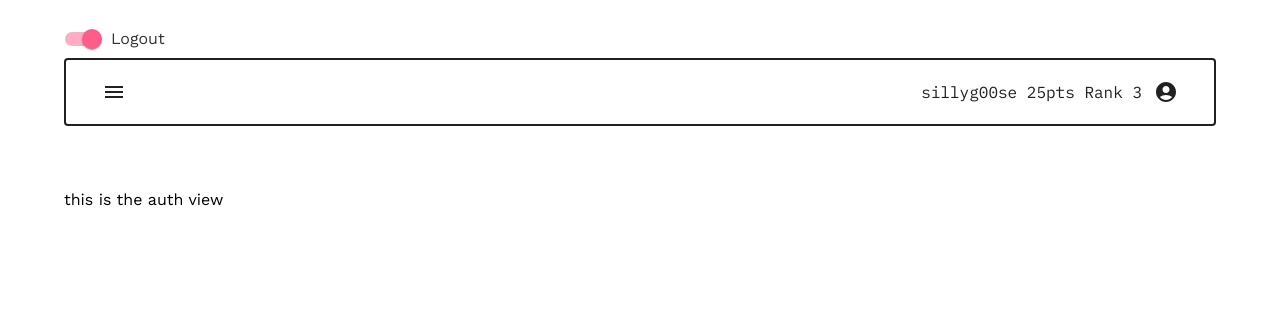
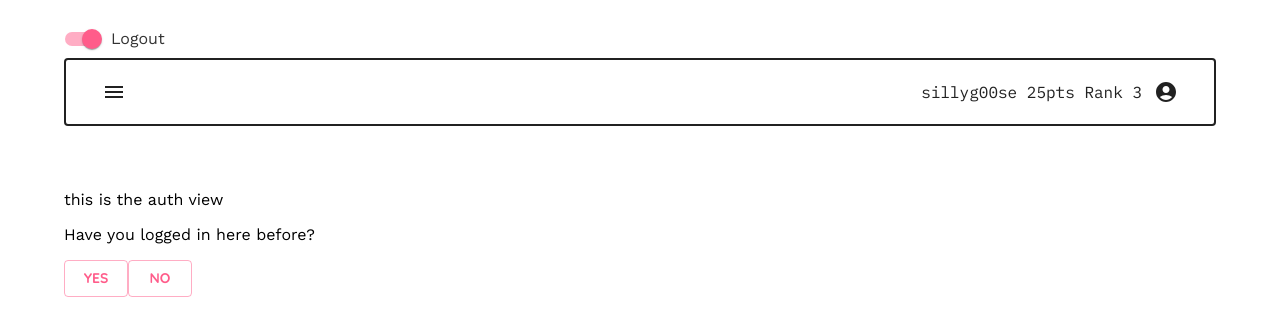
Before and after one commit to bop-simon/bop-simon-frontend, a React app: page /auth in a window 1280 px wide. Shown: the top 336 px of the page. Built offline with nearby package versions, Linux system fonts and the light colour scheme.

Commit message:
auth buttons push to username input

```diff
--- /dev/null
+++ b/src/components/Auth/AuthQuestion/AuthQuestion.jsx
@@ -0,0 +1,33 @@
+import { Button } from '@mui/material'
+import React, { useState } from 'react'
+
+export default function AuthQuestion({ onSubmit, isSigningUp }) {
+
+  const [signUp, setSignUp] = useState('')
+
+  console.log("SIGN UP", signUp)
+
+  const handleChange = (e) => {
+    const { value } = e.target
+    setSignUp(value)
+    onSubmit("isSigningUp", e)
+  }
+
+
+
+  return (
+    <div>
+      <p>Have you logged in here before?</p>
+      <Button
+        variant="outlined"
+        onClick={handleChange}
+        value={true}
+      >yes</Button>
+      <Button
+        variant="outlined"
+        onClick={handleChange}
+        value={false}
+      >no</Button>
+    </div>
+  )
+}
--- /dev/null
+++ b/src/components/Auth/UInput/UInput.jsx
@@ -0,0 +1,9 @@
+import { TextField } from "@mui/material";
+
+export default function UInput() {
+  return (
+    <div>
+      <TextField label="username" color="secondary" focused />
+    </div>
+  )
+}
--- /dev/null
+++ b/src/components/Auth/UserForm/UserForm.jsx
@@ -0,0 +1,67 @@
+import React, { useState } from 'react'
+import AuthQuestion from '../AuthQuestion/AuthQuestion.jsx'
+import UInput from '../UInput/UInput.jsx'
+
+export default function UserForm() {
+  const [formState, setFormState] = useState({
+    step:1,
+    isSigningUp:'',
+    username: '',
+    password:''
+  })
+
+  let { step } = formState
+
+  console.log(formState)
+
+  function nextStep(e) {
+    e.preventDefault()
+    let { step } = formState
+    setFormState({
+      step: step + 1
+    })
+  }
+
+  function prevStep(e) {
+    e.preventDefault()
+    let { step } = formState
+    setFormState({
+      step: step - 1
+    })
+  }
+
+  const handleChange = async (input, e) => {
+    setFormState({ [input]: e.target.value })
+    nextStep(e)
+  }
+
+  if (step === 1) {
+    return(
+      <AuthQuestion
+        onSubmit={handleChange}
+        isSigningUp={formState.isSigningUp}
+      />
+    )
+  }
+
+  if (step === 2) {
+    return(
+      <UInput
+        handleChange
+      />
+    )
+  }
+
+  // if (step = 3) {
+  //   return(
+  //     <Password />
+  //   )
+  // }
+
+  else {
+    return (
+      <p>no steps found</p>
+    )
+  }
+
+}
--- a/src/views/Auth/Auth.jsx
+++ b/src/views/Auth/Auth.jsx
@@ -1,9 +1,10 @@
+import UserForm from "../../components/Auth/UserForm/UserForm.jsx";
 
 export default function Auth() {
   return (
     <div>
       <p>this is the auth view</p>
-
+      <UserForm />
     </div>
   )
 }
```
